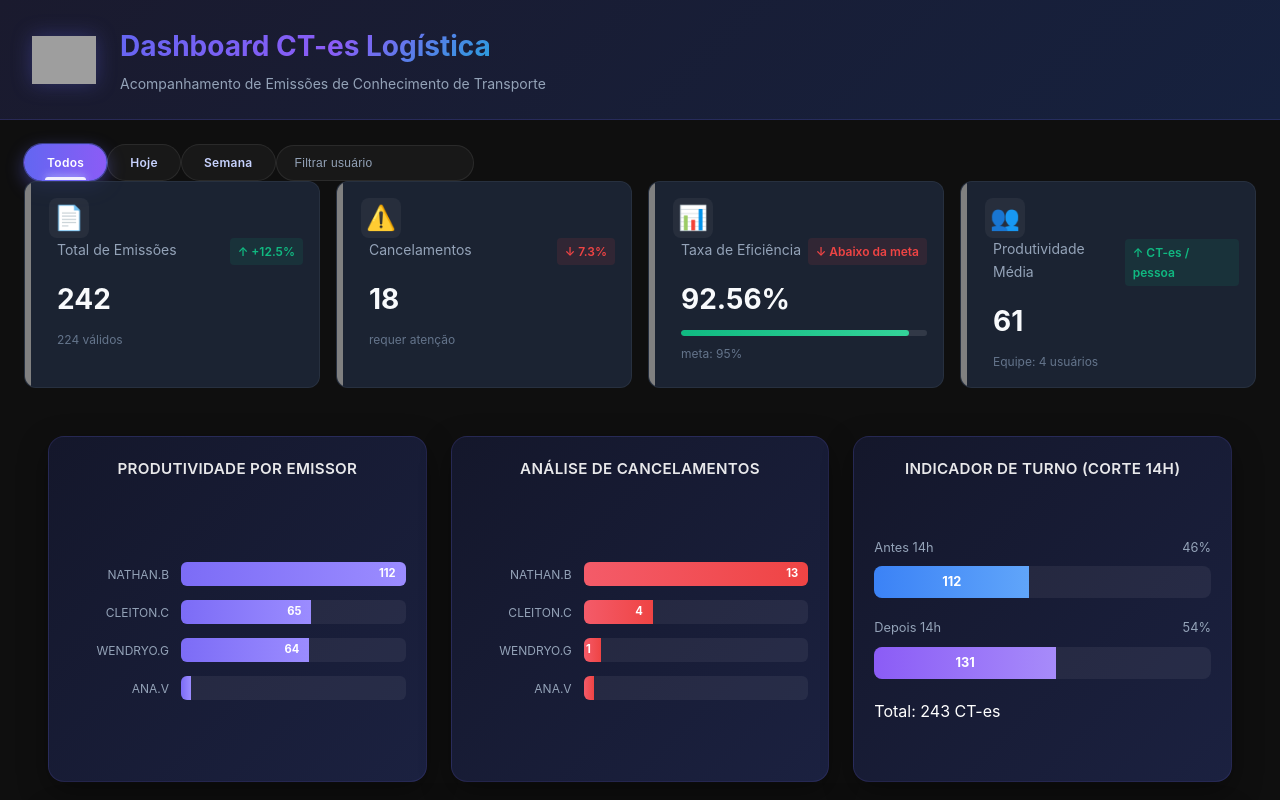
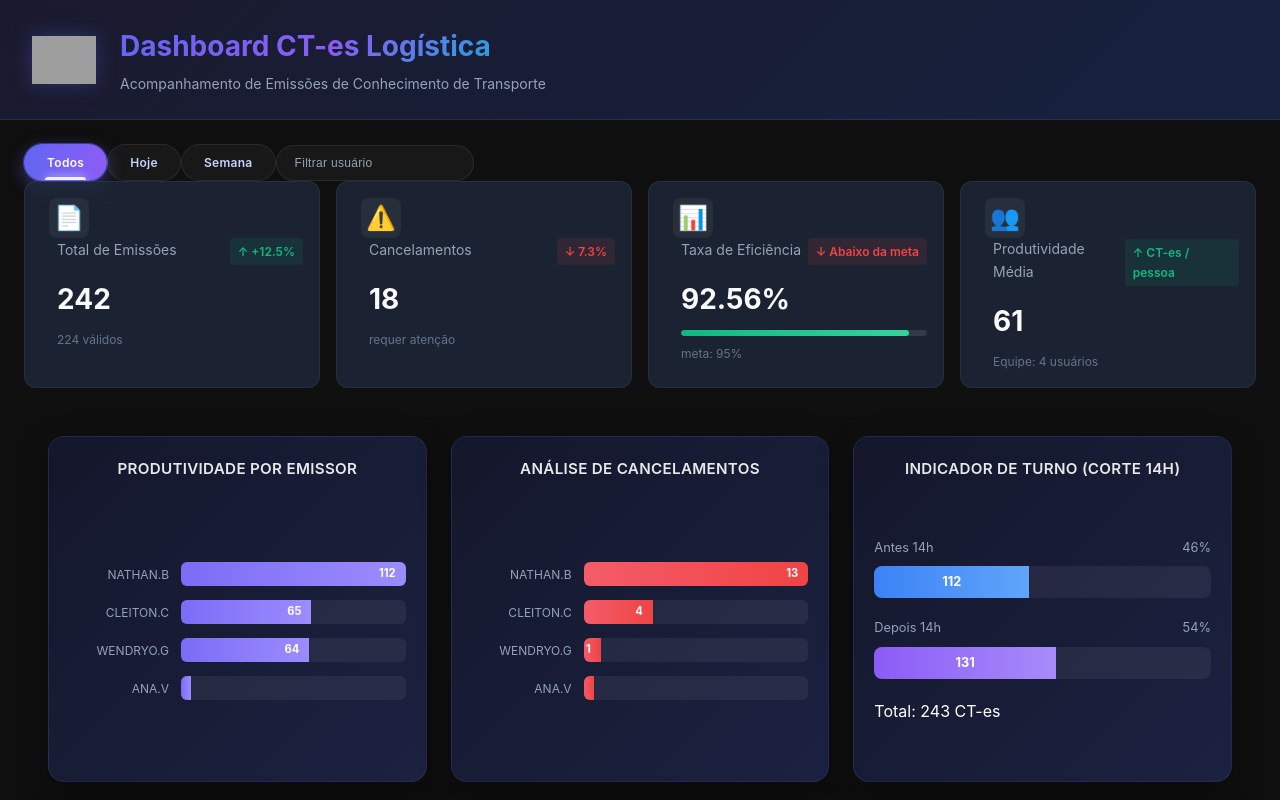
Before and after one commit to nathanbarretosilveira-dev/dash, a React (Vite) app: page / in a window 1280 px wide. Shown: the top 800 px of the page. Built offline with nearby package versions, Linux system fonts and the light colour scheme; grey boxes are pictures that could not be loaded.

Commit message:
Update kpis.css

```diff
--- a/src/components/kpis.css
+++ b/src/components/kpis.css
@@ -24,33 +24,29 @@
 /* Barra lateral colorida */
 .kpi-card::before {
   content: '';
+  display: block;           /* garante que o ::before seja renderizado */
   position: absolute;
+  top: 0;
   left: 0;
-  top: 0;
-  bottom: 0;
-  width: 6px; /* largura da barra */
+  width: 6px;               /* largura da barra */
+  height: 100%;             /* ocupa todo o card verticalmente */
   border-radius: 12px 0 0 12px;
-  z-index: 1; /* garante que fique visível sobre o fundo */
-  background: gray; /* fallback caso a cor não seja aplicada */
+  z-index: 10;              /* acima do fundo do card */
   transition: background 0.5s ease, background-size 0.5s ease;
 }
 
-/* Cores específicas iniciais da barra */
+/* Cores específicas iniciais da barra (sempre visível) */
 .kpi-purple::before {
   background: linear-gradient(to bottom, #6366f1, #8b5cf6);
-  background-size: 100% 100%;
 }
 .kpi-red::before {
   background: linear-gradient(to bottom, #ef4444, #f97316);
-  background-size: 100% 100%;
 }
 .kpi-green::before {
   background: linear-gradient(to bottom, #10b981, #34d399);
-  background-size: 100% 100%;
 }
 .kpi-orange::before {
   background: linear-gradient(to bottom, #f59e0b, #fbbf24);
-  background-size: 100% 100%;
 }
 
 /* Efeito hover do card */
```
